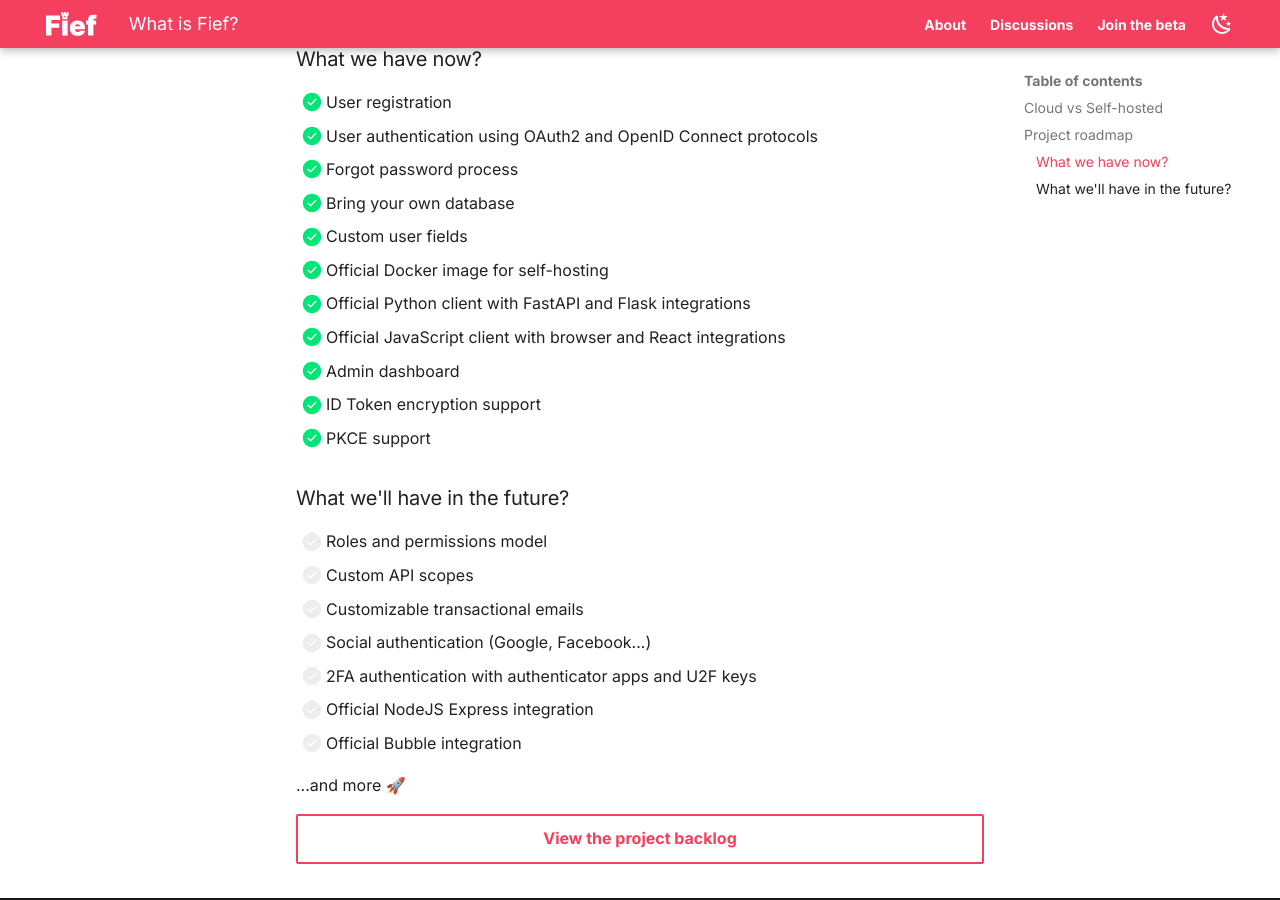
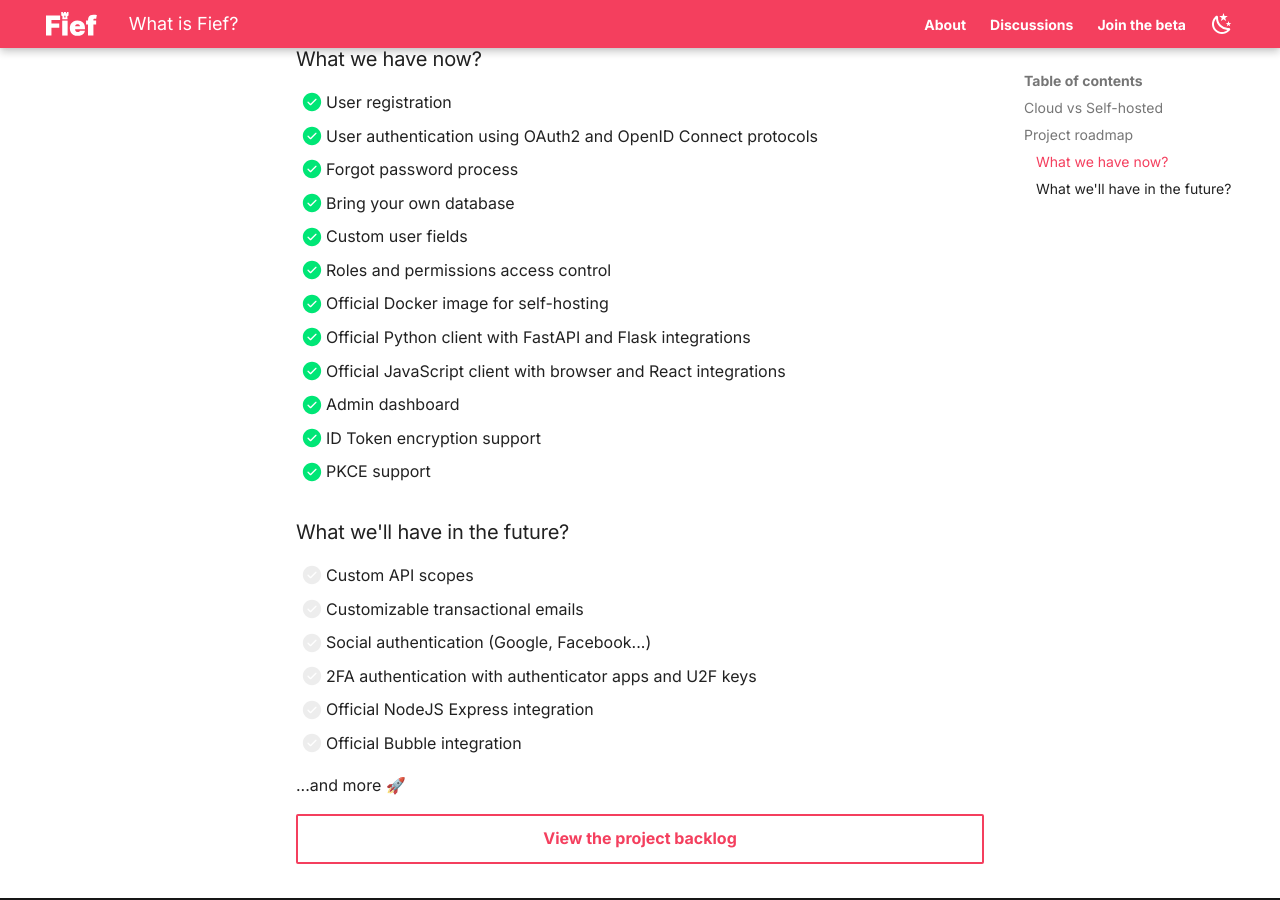
Before and after one commit to fief-dev/docs, an MkDocs documentation site: the page built from docs/index.md, in a window 1280 px wide and 900 px high, scrolled down 780 px. Built offline with MkDocs 1.6.1 and Material for MkDocs 9.7.7, drawn with Linux system fonts in a browser that asks for light colours.

Commit message:
Update roadmap

```diff
--- a/docs/index.md
+++ b/docs/index.md
@@ -26,6 +26,7 @@ Fief is a **young project** and still has many features to implement and room fo
 * [X] Forgot password process
 * [X] Bring your own database
 * [X] Custom user fields
+* [X] Roles and permissions access control
 * [X] Official Docker image for self-hosting
 * [X] Official Python client with FastAPI and Flask integrations
 * [X] Official JavaScript client with browser and React integrations
@@ -35,7 +36,6 @@ Fief is a **young project** and still has many features to implement and room fo
 
 ### What we'll have in the future?
 
-* [ ] Roles and permissions model
 * [ ] Custom API scopes
 * [ ] Customizable transactional emails
 * [ ] Social authentication (Google, Facebook...)
```
